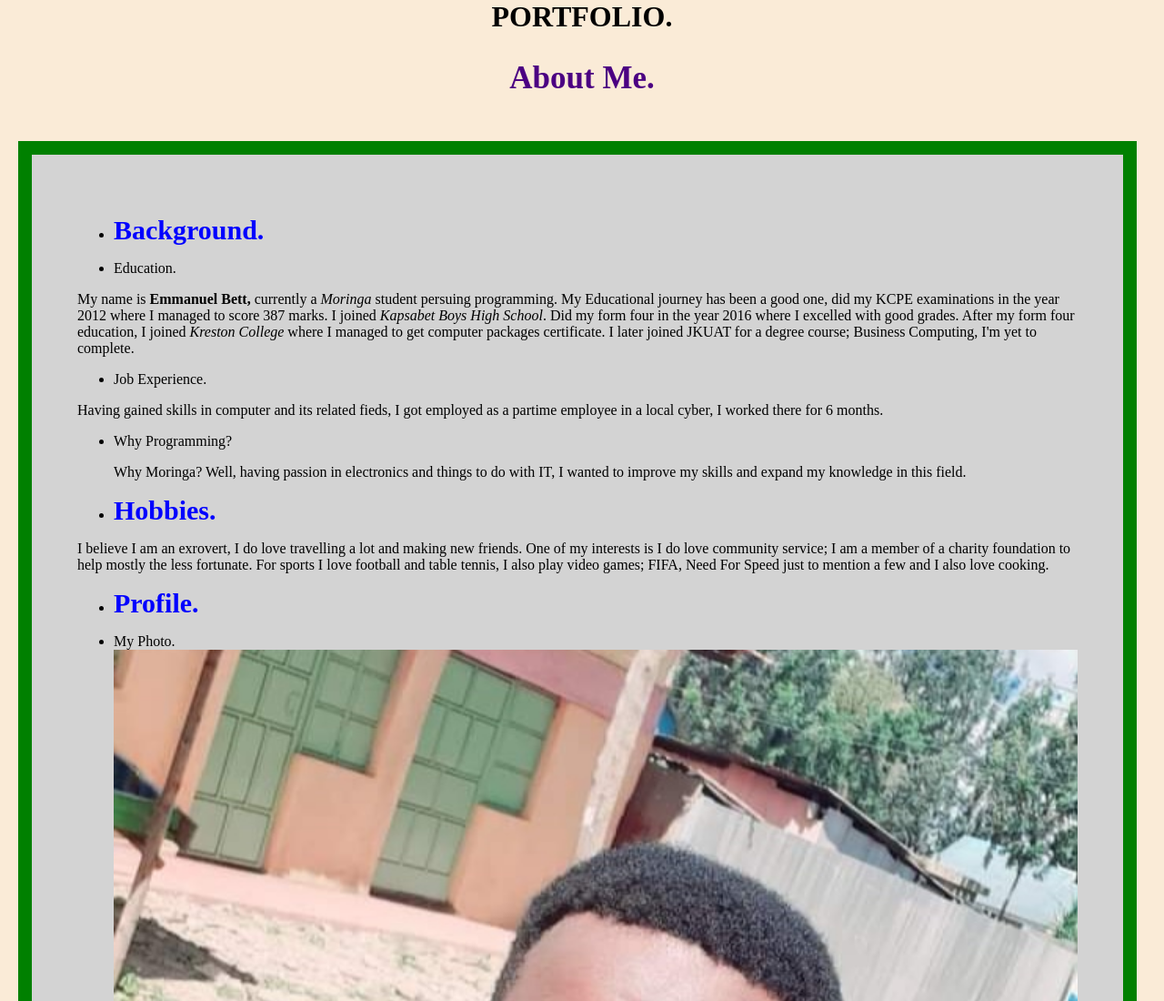
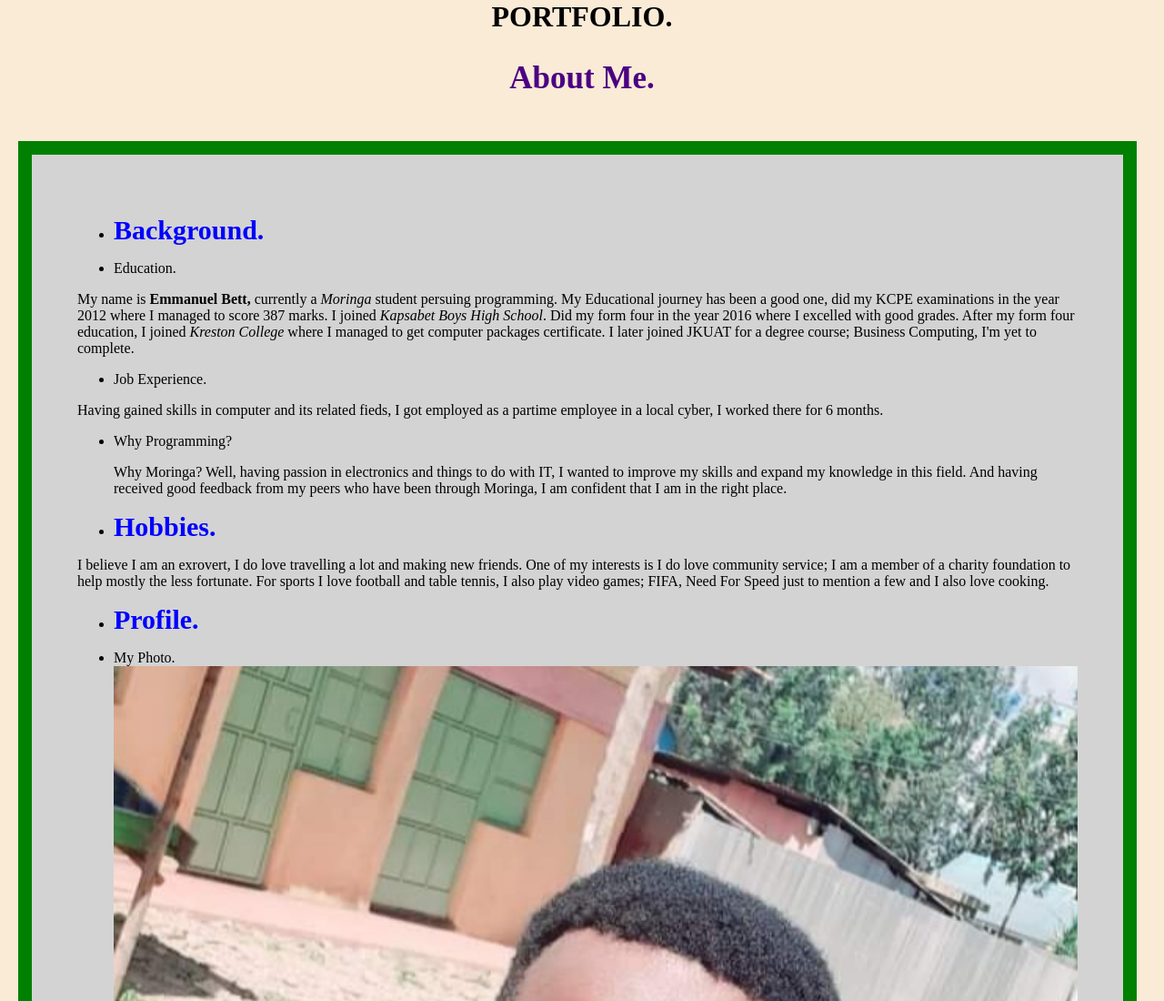
Before and after one commit to Emmanuel1738/Portfolio-Landing-page, a plain HTML site: page index.html in a window 1280 px wide. Shown: the top 1100 px of the page at 91% size. Drawn offline with Linux system fonts and the light colour scheme.

Commit message:
added more info on my background

```diff
--- a/index.html
+++ b/index.html
@@ -26,7 +26,7 @@
       </p>
       <ul>
         <li>Why Programming?</li>
-        <p>Why Moringa? Well, having passion in electronics and things to do with IT, I wanted to improve my skills and expand my knowledge in this field.</p>
+        <p>Why Moringa? Well, having passion in electronics and things to do with IT, I wanted to improve my skills and expand my knowledge in this field. And having received good feedback from my peers who have been through Moringa, I am confident that I am in the right place.</p>
       </ul>
       <ul>
         <li><span>Hobbies.</span></li>
```
